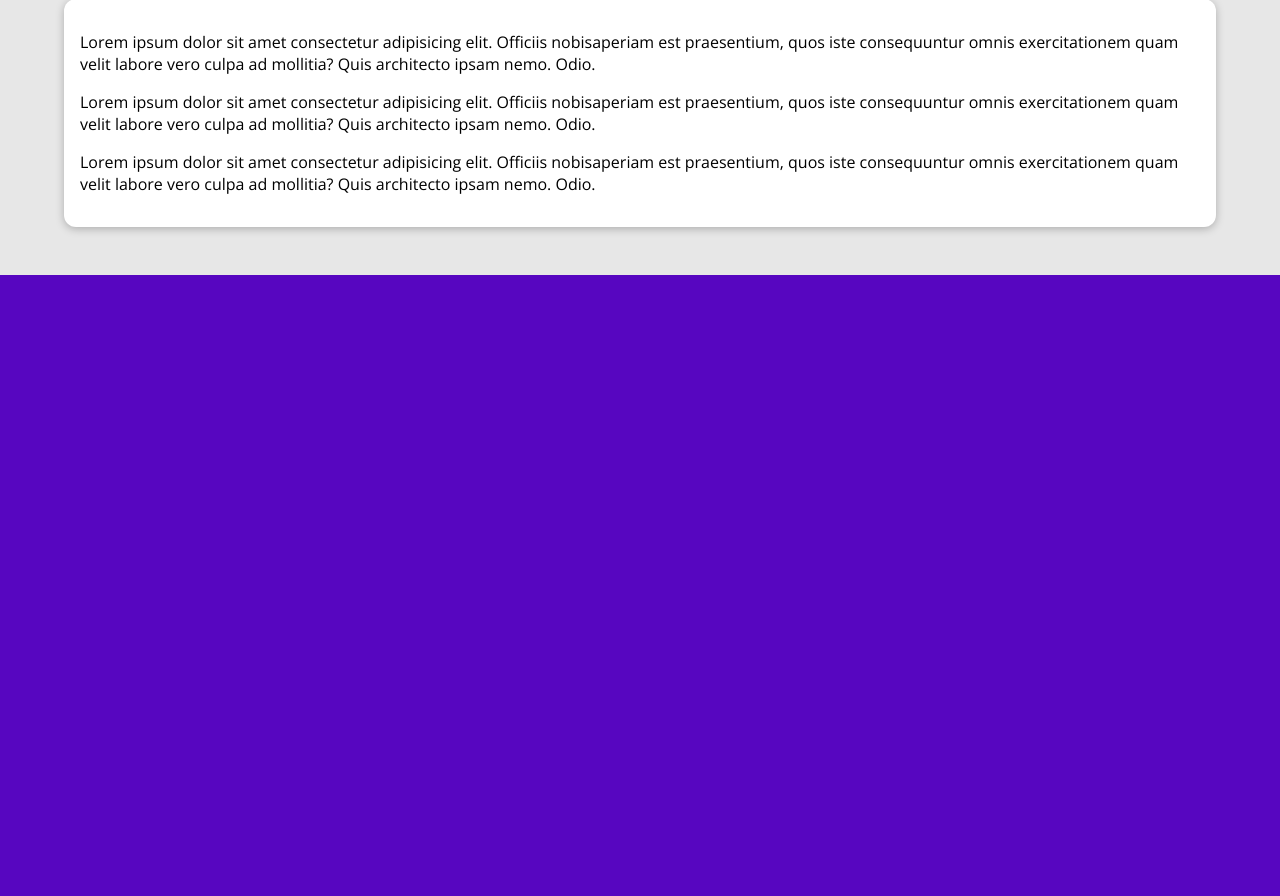
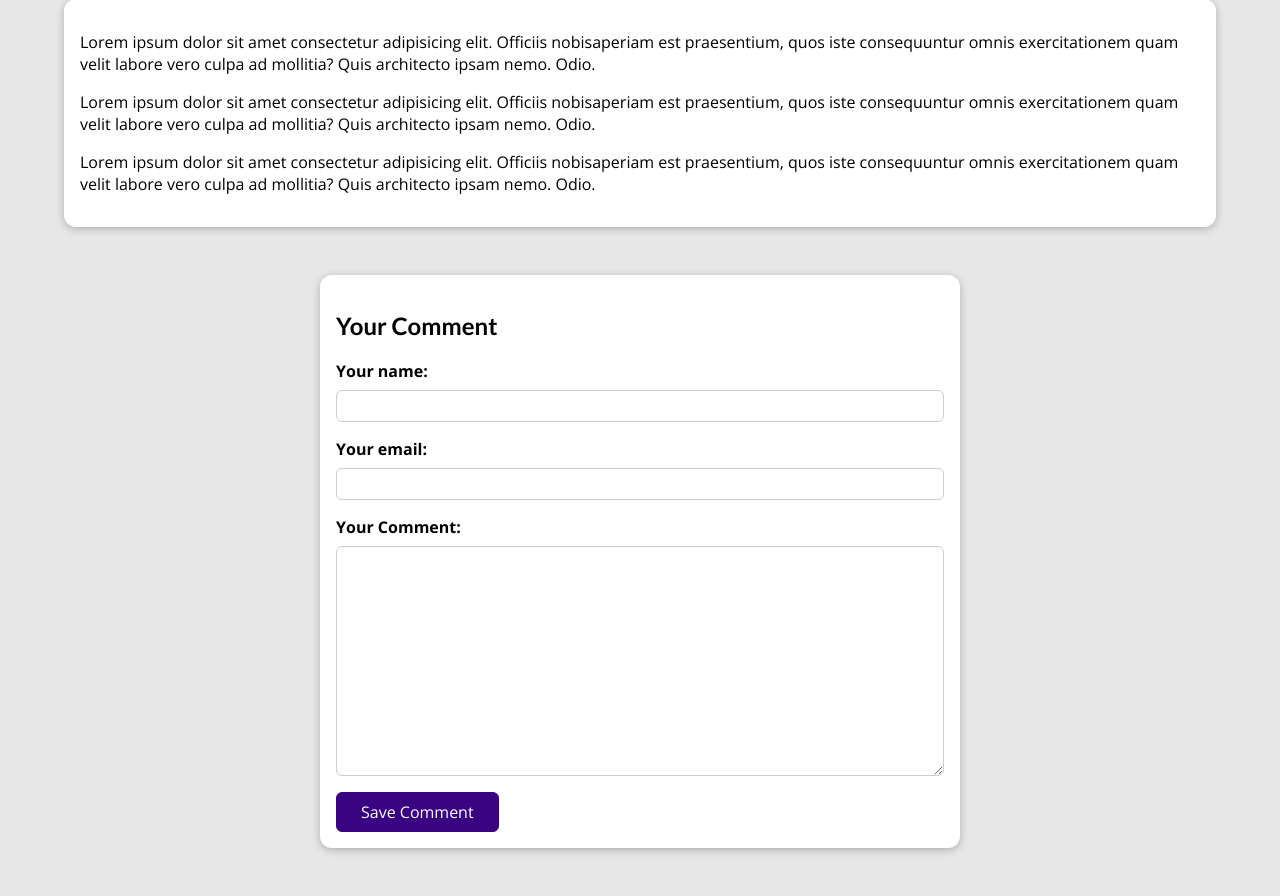
Before and after one commit to KubaWoj666/Django-blog, a Django app: a page that uses blog/templates/blog/post-detail.html in a window 1280 px wide. Shown: the part 529-1425 px from the top of the page. Before the commit the page ends 804 px from the top, so only its background shows below. Run offline with Django 4.2, Linux system fonts and the light colour scheme; data comes from the database, SQL or seed files in the repository.

Commit message:
add Comment Forms and style

```diff
--- /dev/null
+++ b/blog/forms.py
@@ -0,0 +1,12 @@
+from django import forms
+from .models import Comment
+
+class CommentForm(forms.ModelForm):
+    class Meta:
+        model = Comment
+        exclude = ["post"]
+        labels = {
+            "user_name": "Your name",
+            "user_email": "Your email",
+            "text": "Your Comment"
+        }
--- a/blog/static/blog/post-detail.css
+++ b/blog/static/blog/post-detail.css
@@ -53,9 +53,27 @@ body {
   text-decoration: none;
 }
 
-
 #summary time {
   font-weight: bold;
+}
+
+#read-later {
+  margin: 2rem 0;
+}
+
+#read-later button {
+  background-color: transparent;
+  border: 1px solid white;
+  padding: 0.5rem 2rem;
+  font: inherit;
+  color: white;
+  cursor: pointer;
+}
+
+#read-later button:hover,
+#read-later button:active {
+  background-color: white;
+  color: #390281;
 }
 
 main {
@@ -70,8 +88,117 @@ body {
 
 .tag {
   background-color: white;
-    color:  #390281;
+  color: #390281;
   padding: 0.5rem 1rem;
   border-radius: 8px;
+}
 
+#comment-form {
+  margin: 3rem auto;
+  width: 90%;
+  max-width: 40rem;
+  border-radius: 12px;
+  background-color: white;
+  box-shadow: 0 2px 8px rgba(0, 0, 0, 0.25);
+  padding: 1rem;
 }
+
+#comment-form button {
+  font: inherit;
+  background-color: #390281;
+  color: white;
+  border: 1px solid #390281;
+  padding: 0.5rem 1.5rem;
+  border-radius: 6px;
+  cursor: pointer;
+}
+
+#comment-form button:hover,
+#comment-form button:active {
+  background-color: #4f0ba7;
+  border-color: #4f0ba7;
+}
+
+.form-control {
+  margin-bottom: 1rem;
+}
+
+.form-control label {
+  font-weight: bold;
+  margin-bottom: 0.5rem;
+  display: block;
+}
+
+.form-control input,
+.form-control textarea {
+  display: block;
+  width: 100%;
+  font: inherit;
+  padding: 0.25rem;
+  border-radius: 6px;
+  border: 1px solid #ccc;
+}
+
+.errorlist {
+  list-style: none;
+  margin: 0.5rem 0;
+  padding: 0;
+  color: #d6000b;
+}
+
+.invalid label {
+  color: #d6000b;
+}
+
+.invalid input,
+.invalid textarea {
+  border-color: #d6000b;
+  background-color: #ffe6e7;
+}
+
+#alert {
+  margin: 8rem auto 3rem auto;
+  border: 1px solid #d6000b;
+  background-color: #ffe6e7;
+  padding: 1rem;
+  width: 90%;
+  max-width: 40rem;
+}
+
+#alert a {
+  text-decoration: none;
+  border: 1px solid #d6000b;
+  background-color: #d6000b;
+  color: white;
+  padding: 0.25rem 1.5rem;
+  border-radius: 6px;
+}
+
+#comments {
+  margin: 3rem auto;
+  width: 90%;
+  max-width: 60rem;
+  border-radius: 12px;
+  background-color: white;
+  box-shadow: 0 2px 8px rgba(0, 0, 0, 0.25);
+  padding: 1rem 2rem;
+}
+
+#comments ul {
+  list-style: none;
+  margin: 0;
+  padding: 0;
+}
+
+#comments li {
+  margin-bottom: 1rem;
+  border-bottom: 2px solid #ccc;
+}
+
+#comments li:last-of-type {
+  border-bottom: none;
+}
+
+#comments h2 {
+  color: #464646;
+}
--- a/blog/templates/blog/post-detail.html
+++ b/blog/templates/blog/post-detail.html
@@ -34,4 +34,19 @@
     <main>
         {{post.content|linebreaks}}
     </main>
+
+    <section id="comment-form">
+        <h2>Your Comment</h2>
+        <form  action="">
+            {% for form_field in comment_form %}
+                <div class="form-control">
+                    {% csrf_token %}
+                    {{ form_field.label_tag }}
+                    {{ form_field }}
+                    {{ form_field.errors }}
+                </div>
+            {% endfor %}
+            <button>Save Comment</button>
+        </form>
+    </section>
 {% endblock content %}
--- a/blog/views.py
+++ b/blog/views.py
@@ -1,6 +1,8 @@
 from django.shortcuts import render, get_object_or_404
 from django.views.generic import ListView, DeleteView
-from .models import Tag, Author, Post
+
+from .models import Post
+from .forms import CommentForm
 
 # Create your views here.
 
@@ -31,8 +33,8 @@ class SinglePostView(DeleteView):
     template_name = "blog/post-detail.html"
     model = Post
 
-
     def get_context_data(self, **kwargs):
         context = super().get_context_data(**kwargs)
         context["post_tags"] = self.object.tags.all()
+        context["comment_form"] = CommentForm()
         return context
```
Lines whose indentation alone changed are shown as unchanged.
